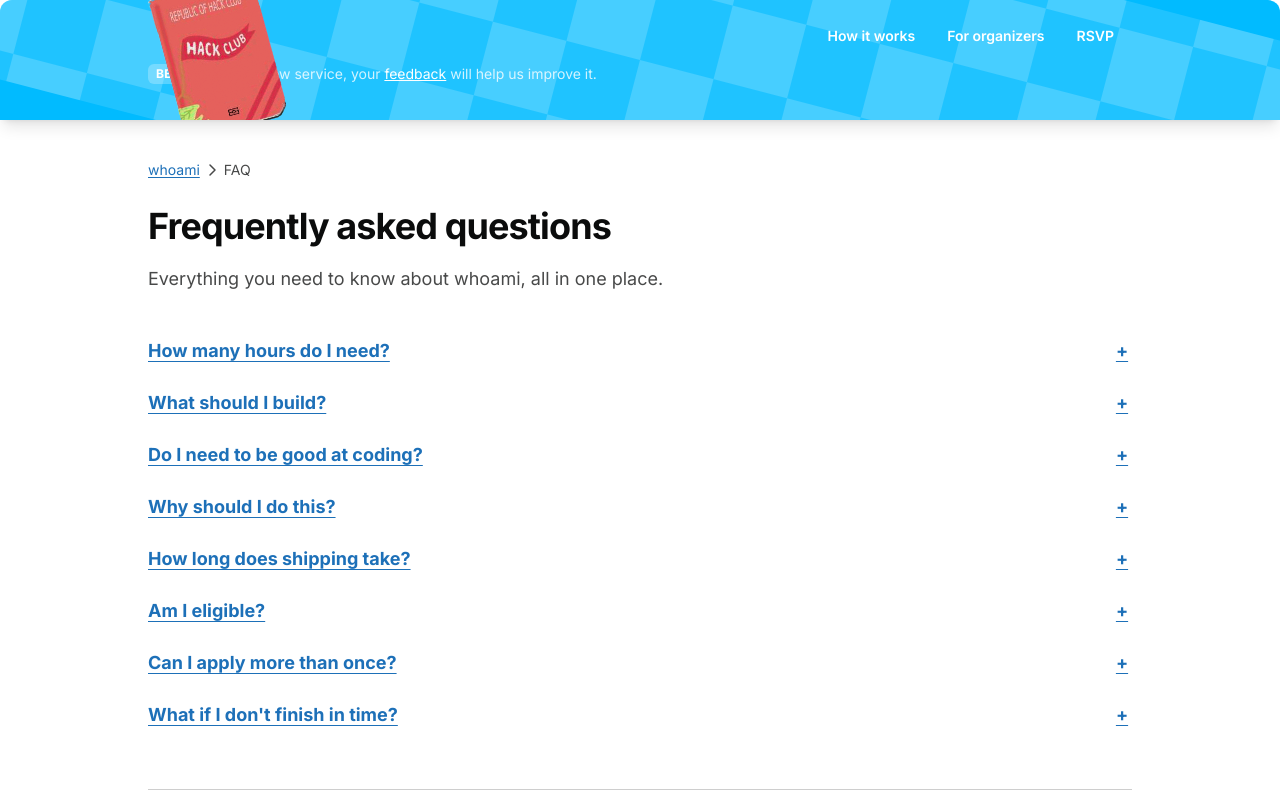
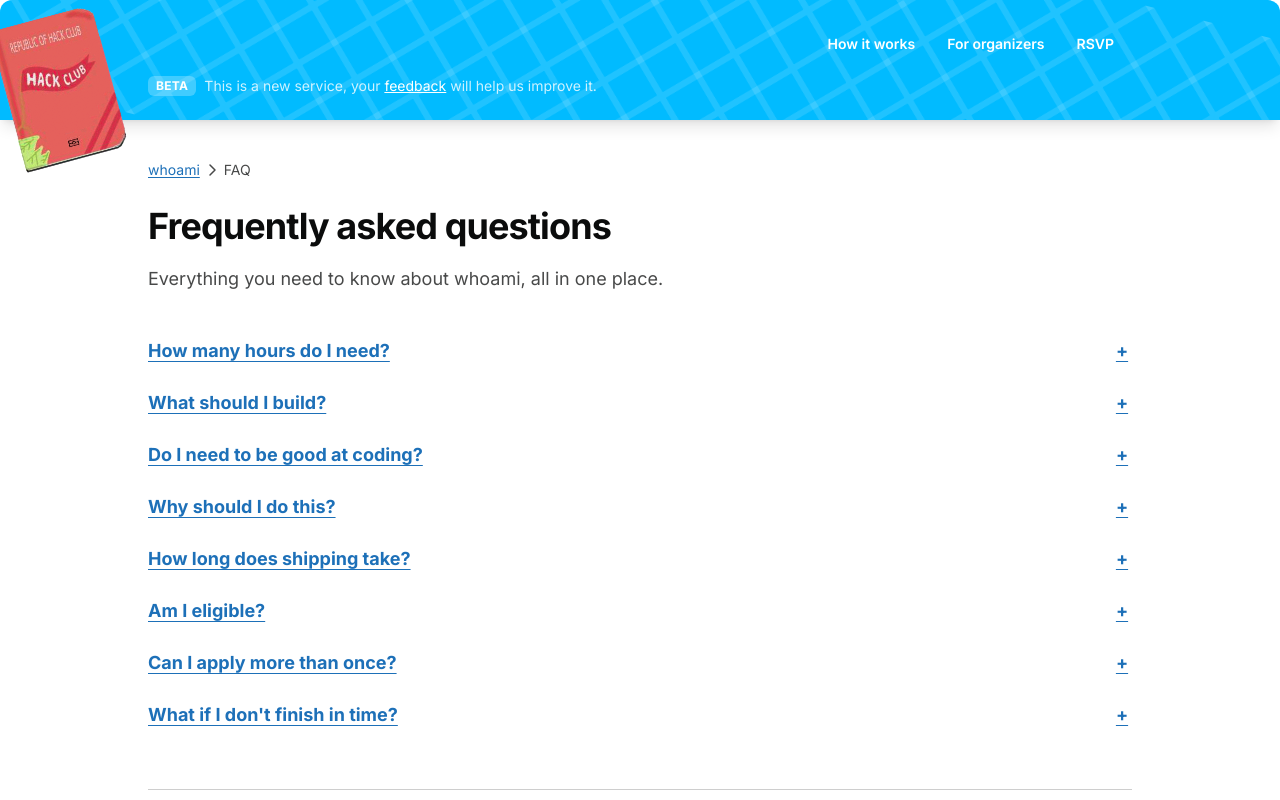
Before and after one commit to cloudglides/whoami, a Next.js app: page /faq in a window 1280 px wide. Shown: the top 800 px of the page. Built offline with nearby package versions, Linux system fonts and the light colour scheme.

Commit message:
chore: dump checkers pattern

```diff
--- a/app/components/Header.tsx
+++ b/app/components/Header.tsx
@@ -11,32 +11,49 @@
         height: "120px",
         borderTopLeftRadius: "0.75rem",
         borderTopRightRadius: "0.75rem",
+      }}
+    >
+      {/* Decorative background layer - clipped to header bounds */}
+      <div
+        className="absolute inset-0 pointer-events-none"
+        style={{
           overflow: "clip",
+          borderTopLeftRadius: "0.75rem",
+          borderTopRightRadius: "0.75rem",
         }}
       >
         <div
-        className="absolute inset-0 z-20 pointer-events-none"
+          className="absolute -inset-30"
           style={{
-          inset: "-100%",
-          backgroundImage: `conic-gradient(rgba(255, 255, 255, 0.12) 0 25%, rgba(255, 255, 255, 0.28) 25% 50%, rgba(255, 255, 255, 0.12) 50% 75%, rgba(255, 255, 255, 0.28) 75% 100%)`,
-          backgroundSize: "152px 152px",
+            backgroundImage: `
+              linear-gradient(45deg, transparent 46%, rgba(255,255,255,0.12) 46%, rgba(255,255,255,0.12) 54%, transparent 54%),
+              linear-gradient(-45deg, transparent 46%, rgba(255,255,255,0.12) 46%, rgba(255,255,255,0.12) 54%, transparent 54%)
+            `,
+            backgroundSize: "60px 60px",
             transform: "rotate(14.59deg)",
             backgroundPosition: "center",
           }}
         />
+      </div>
 
-      <div className="relative mx-auto flex max-w-5xl items-center justify-end gap-3 px-5 text-white z-20">
+      {/* Interactive navbar layer - escapes header overflow */}
+      <div className="relative z-30">
+        {/* Navbar */}
+        <div className="mx-auto flex max-w-5xl items-center justify-end gap-3 px-5 py-2 text-white">
+          <div className="flex items-center gap-1">
             <NavHoverCard />
           </div>
+        </div>
 
-      <div className="relative mx-auto flex max-w-5xl flex-wrap items-center gap-2 px-5 pt-3 pb-1 text-white/80 text-xs sm:text-sm z-20">
+        {/* Beta banner */}
+        <div className="relative mx-auto flex max-w-5xl flex-wrap items-center gap-2 px-5 pt-2 pb-1 text-white/80 text-xs sm:text-sm">
           <img
             src="/passport.png"
             alt=""
             className="absolute object-contain pointer-events-none hidden xl:block -mt-20"
             style={{
-            left: "-20px",
-            top: "-35px",
+              left: "-180px",
+              top: "-20px",
               width: "240px",
               height: "auto",
               zIndex: 30,
@@ -59,6 +76,7 @@
             will help us improve it.
           </span>
         </div>
+      </div>
     </header>
   );
 }
--- a/app/components/NavHoverCard.tsx
+++ b/app/components/NavHoverCard.tsx
@@ -1,7 +1,7 @@
 "use client";
 
 import Link from "next/link";
-import { useRef, useState } from "react";
+import { useRef, useState, useEffect } from "react";
 
 const navItems: {
   href: string;
@@ -36,11 +36,10 @@
 ];
 
 export default function NavHoverCard() {
-  const [active, setActive] = useState<number | null>(null);
-  const [cardLeft, setCardLeft] = useState(0);
+  const [activeIndex, setActiveIndex] = useState<number | null>(null);
+  const [visibleIndex, setVisibleIndex] = useState<number | null>(null);
   const [copied, setCopied] = useState(false);
-  const navRef = useRef<HTMLDivElement>(null);
-  const linkRefs = useRef<(HTMLAnchorElement | null)[]>([]);
+  const itemRefs = useRef<(HTMLLIElement | null)[]>([]);
   const hideTimer = useRef<ReturnType<typeof setTimeout> | null>(null);
   const copyTimer = useRef<ReturnType<typeof setTimeout> | null>(null);
 
@@ -53,53 +52,58 @@
     } catch {}
   }
 
-  function updateCard(index: number) {
+  function showCard(index: number) {
     if (hideTimer.current) clearTimeout(hideTimer.current);
-    setActive(index);
-    const nav = navRef.current;
-    const link = linkRefs.current[index];
-    if (!nav || !link) return;
-    const navRect = nav.getBoundingClientRect();
-    const linkRect = link.getBoundingClientRect();
-    const cardW = Math.min(340, window.innerWidth - 32);
-    let left = linkRect.left - navRect.left + linkRect.width / 2 - cardW / 2;
-    left = Math.max(16 - navRect.left, Math.min(left, navRect.width - cardW - 16));
-    setCardLeft(left);
+    setActiveIndex(index);
+    setVisibleIndex(index);
   }
 
   function scheduleHide() {
-    hideTimer.current = setTimeout(() => setActive(null), 120);
+    hideTimer.current = setTimeout(() => {
+      setVisibleIndex(null);
+      setTimeout(() => setActiveIndex(null), 150);
+    }, 120);
   }
 
   function cancelHide() {
     if (hideTimer.current) clearTimeout(hideTimer.current);
   }
 
+  useEffect(() => {
+    return () => {
+      if (hideTimer.current) clearTimeout(hideTimer.current);
+      if (copyTimer.current) clearTimeout(copyTimer.current);
+    };
+  }, []);
+
   return (
-    <nav aria-label="Primary" ref={navRef} className="relative">
+    <nav aria-label="Primary" className="relative z-40">
       <ul className="flex items-center gap-1 p-1.5 text-sm font-semibold sm:gap-2">
-        {navItems.map((item, i) =>
-          item.external ? (
-            <li key={item.href}>
+        {navItems.map((item, i) => {
+          const hasCard = !item.external && (item.cardTitle || item.mailto);
+          const isActive = activeIndex === i;
+          const isVisible = visibleIndex === i;
+
+          return (
+            <li
+              key={item.href}
+              ref={hasCard ? (el) => { itemRefs.current[i] = el; } : undefined}
+              className={hasCard ? "relative" : ""}
+            >
+              {item.external ? (
                 <a
                   href={item.href}
                   target="_blank"
                   rel="noopener noreferrer"
-                className="relative z-10 rounded-full px-2.5 py-1.5 no-underline text-white transition-colors hover:bg-white/25 sm:px-3"
+                  className="rounded-full px-2.5 py-1.5 no-underline text-white transition-colors hover:bg-white/25 sm:px-3"
                 >
                   {item.label}
                 </a>
-            </li>
-          ) : (
-            <li key={item.href}>
-              {item.mailto ? (
+              ) : item.mailto ? (
                 <a
                   href={item.href}
-                  ref={(el) => {
-                    linkRefs.current[i] = el;
-                  }}
-                  className="relative z-10 rounded-full px-2.5 py-1.5 no-underline text-white transition-colors hover:bg-white/25 sm:px-3"
-                  onMouseEnter={() => updateCard(i)}
+                  className="rounded-full px-2.5 py-1.5 no-underline text-white transition-colors hover:bg-white/25 sm:px-3"
+                  onMouseEnter={() => showCard(i)}
                   onMouseLeave={scheduleHide}
                 >
                   {item.label}
@@ -107,51 +111,37 @@
               ) : (
                 <Link
                   href={item.href}
-                  ref={(el) => {
-                    linkRefs.current[i] = el;
-                  }}
-                  className="relative z-10 rounded-full px-2.5 py-1.5 no-underline text-white transition-colors hover:bg-white/25 sm:px-3"
-                  onMouseEnter={() => updateCard(i)}
+                  className="rounded-full px-2.5 py-1.5 no-underline text-white transition-colors hover:bg-white/25 sm:px-3"
+                  onMouseEnter={() => showCard(i)}
                   onMouseLeave={scheduleHide}
                 >
                   {item.label}
                 </Link>
               )}
-            </li>
-          )
-        )}
-      </ul>
 
+              {hasCard && (
                 <div
-        className="absolute top-full z-50 mt-2 w-[min(340px,calc(100vw-2rem))] overflow-hidden rounded-lg shadow-xl transition-all duration-300 ease-out nav-card-stripes"
-        style={{
-          left: cardLeft,
-          opacity: active !== null ? 1 : 0,
-          transform:
-            active !== null ? "translateY(0)" : "translateY(-4px)",
-          border: "2px solid #ff902f",
-        }}
+                  className={`absolute top-full left-1/2 z-[100] mt-2 w-[min(340px,calc(100vw-2rem))] -translate-x-1/2 overflow-hidden rounded-lg shadow-xl nav-card-stripes transition-all duration-200 ease-out ${
+                    isVisible
+                      ? "opacity-100 translate-y-0"
+                      : "opacity-0 -translate-y-1 pointer-events-none"
+                  }`}
+                  style={{ border: "2px solid #ff902f" }}
                   onMouseEnter={cancelHide}
                   onMouseLeave={scheduleHide}
                 >
                   <div className="bg-white px-6 py-5">
                     <p className="text-lg font-bold text-govuk-black">
-            {active !== null && navItems[active].cardTitle
-              ? navItems[active].cardTitle
-              : ""}
+                      {item.cardTitle ?? ""}
                     </p>
-          {active !== null && navItems[active].mailto ? (
+                    {item.mailto ? (
                       <p className="mt-1 text-sm leading-relaxed text-govuk-grey-4">
                         Interested in including PASSPORT/ID in your YSWS shop? Reach out
                         to the email below.
                       </p>
                     ) : null}
                     <ul className="mt-2 space-y-1">
-            {(active !== null && navItems[active].cardLinks
-              ? navItems[active].cardLinks
-              : []
-            ).map(
-              (link) => (
+                      {(item.cardLinks ?? []).map((link) => (
                         <li key={link.text}>
                           <a
                             href={link.url}
@@ -163,10 +153,9 @@
                             {link.text}
                           </a>
                         </li>
-              )
-            )}
+                      ))}
                     </ul>
-          {active !== null && navItems[active].mailto ? (
+                    {item.mailto ? (
                       <div className="mt-4 flex items-center gap-2 border-t border-govuk-grey-2 pt-3">
                         <a
                           href="mailto:passports@hackclub.com"
@@ -185,6 +174,11 @@
                     ) : null}
                   </div>
                 </div>
+              )}
+            </li>
+          );
+        })}
+      </ul>
     </nav>
   );
 }
--- a/app/components/PassportImage.tsx
+++ b/app/components/PassportImage.tsx
@@ -15,7 +15,7 @@
       alt=""
       className="absolute object-contain pointer-events-none hidden xl:block -mt-20"
       style={{
-        left: "-170px",
+        left: "-10px",
         top: "0px",
         width: "240px",
         height: "auto",
```
Lines whose indentation alone changed are shown as unchanged.
